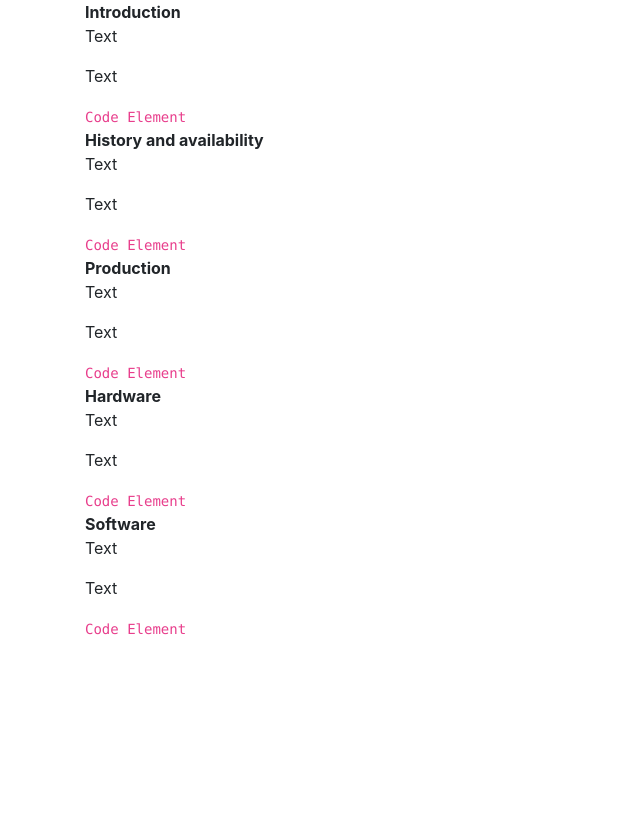
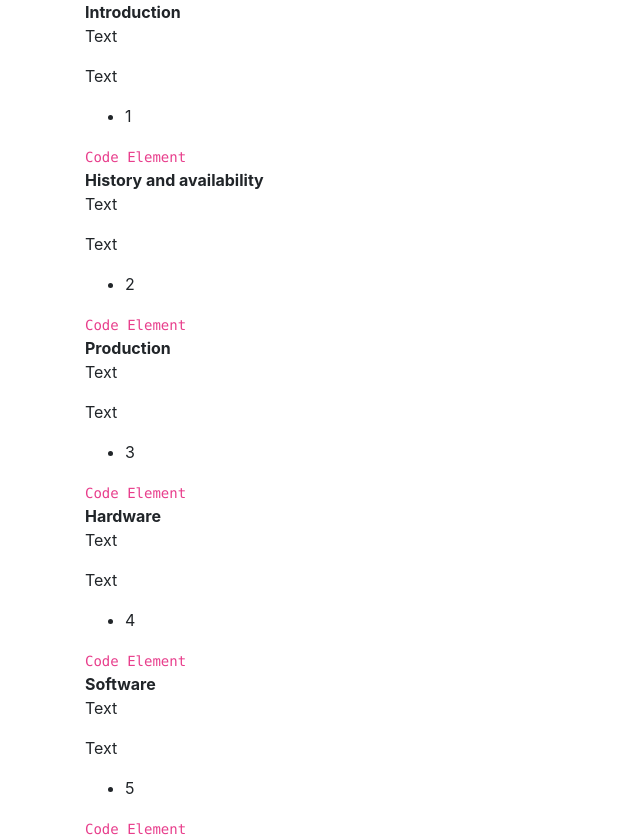
Before and after one commit to afcastaneda223/Microverse3_Carlos_Villegas_Andres_Castaneda, a plain HTML site: page fcc-test-suite-template-master/index.html in a window 1280 px wide. Shown: the whole page, without its empty margins (0-640 px from the left). Before the commit the page ends 800 px from the top, so only its background shows below. Drawn offline with nearby package versions, Linux system fonts and the light colour scheme; files whose address does not match are found by name.

Commit message:
steps 7,8

```diff
--- a/fcc-test-suite-template-master/index.html
+++ b/fcc-test-suite-template-master/index.html
@@ -12,6 +12,7 @@
 
   <body>
     <div class="container">
+      <nav id="navbar"></nav>
       <main id="main-doc">
         <section class="main-section" id="Introduction">
           <header>
@@ -19,6 +20,7 @@
           </header>
           <p>Text</p>
           <p>Text</p>
+          <ul><li>1</li></ul>
           <code>Code Element</code>
         </section>
         <section class="main-section" id="History_and_availability">
@@ -27,6 +29,7 @@
           </header>
           <p>Text</p>
           <p>Text</p>
+          <ul><li>2</li></ul>
           <code>Code Element</code>
         </section>
         <section class="main-section" id="Production">
@@ -35,6 +38,7 @@
           </header>
           <p>Text</p>
           <p>Text</p>
+          <ul><li>3</li></ul>
           <code>Code Element</code>
         </section>
         <section class="main-section" id= "Hardware">
@@ -43,6 +47,7 @@
           </header>
           <p>Text</p>
           <p>Text</p>
+          <ul><li>4</li></ul>
           <code>Code Element</code>
         </section>
         <section class="main-section" id = "Software">
@@ -51,6 +56,7 @@
           </header>
           <p>Text</p>
           <p>Text</p>
+          <ul><li>5</li></ul>
           <code>Code Element</code>
         </section>
       </main>
```
